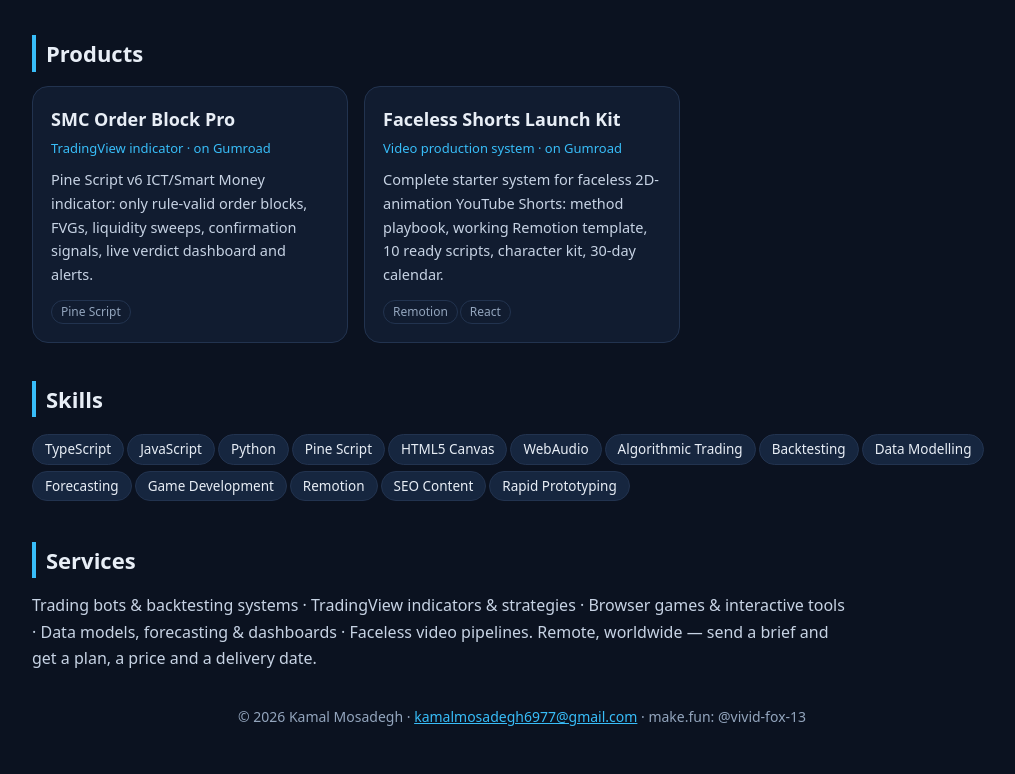
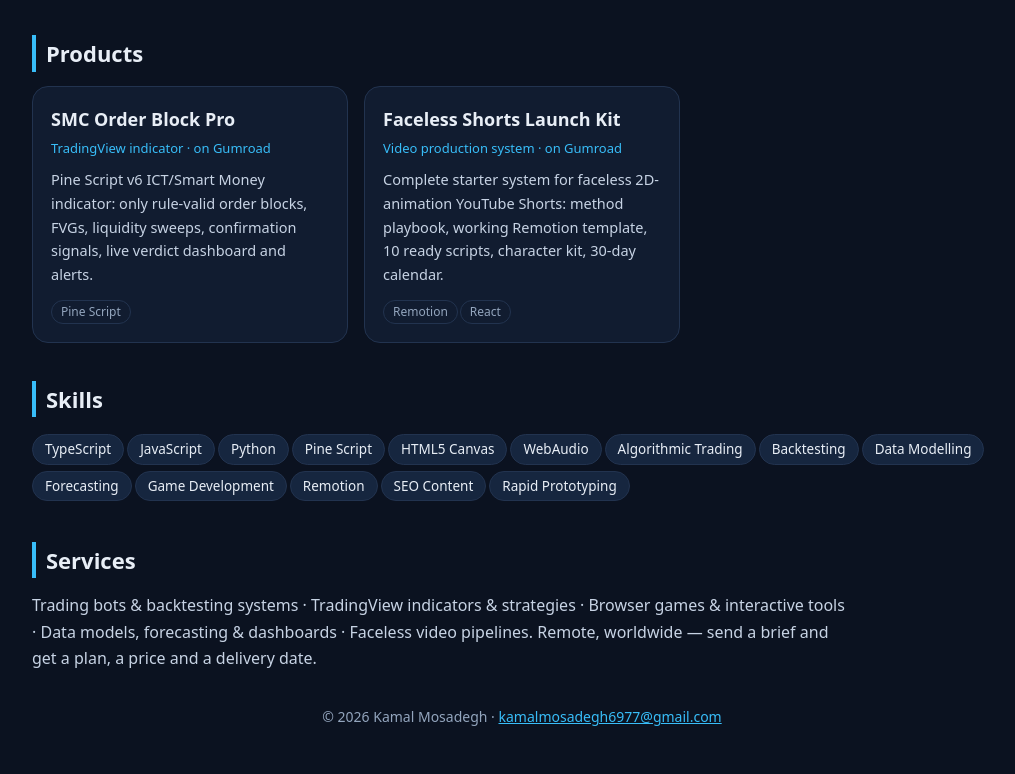
Before and after one commit to kamalmosadegh/kamalmosadegh.github.io, a plain HTML site: page index.html in a window 1280 px wide. Shown: the part 1357-2131 px from the top of the page, without its empty margins (118-1133 px from the left). Drawn offline with Linux system fonts and the light colour scheme.

Commit message:
Update contact footer

```diff
--- a/index.html
+++ b/index.html
@@ -67,5 +67,5 @@ a{color:var(--acc)}
 <h2>Services</h2>
 <p class="about">Trading bots &amp; backtesting systems · TradingView indicators &amp; strategies · Browser games &amp; interactive tools · Data models, forecasting &amp; dashboards · Faceless video pipelines. Remote, worldwide — send a brief and get a plan, a price and a delivery date.</p>
 
-<footer>© 2026 Kamal Mosadegh · <a href="mailto:kamalmosadegh6977@gmail.com">kamalmosadegh6977@gmail.com</a> · make.fun: @vivid-fox-13</footer>
+<footer>© 2026 Kamal Mosadegh · <a href="mailto:kamalmosadegh6977@gmail.com">kamalmosadegh6977@gmail.com</a></footer>
 </div></body></html>
```
